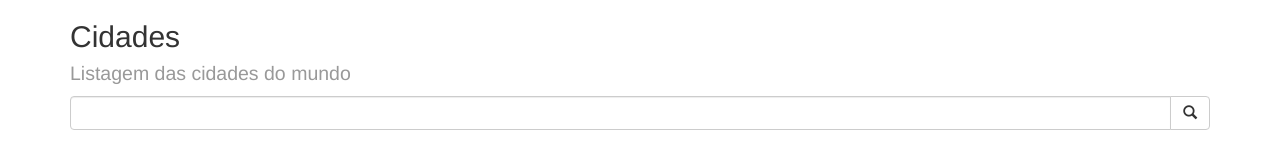
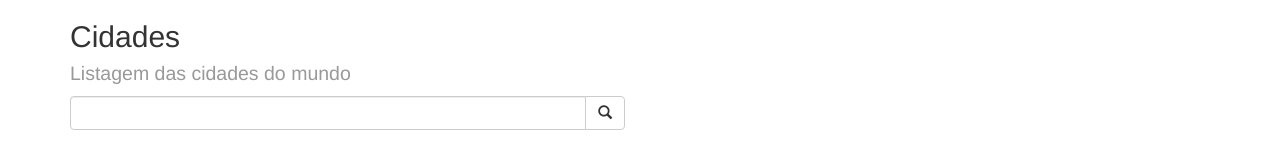
Before and after one commit to PROCERGS/template-servicos-rsmovel, a plain HTML site: page pages/exemplo-json.html in a window 1280 px wide. Drawn offline with Linux system fonts and the light colour scheme.

Commit message:
Ajuste no layout

```diff
--- a/pages/exemplo-json.html
+++ b/pages/exemplo-json.html
@@ -27,7 +27,7 @@
 
 			<div class="row">
 
-				<div class="col-xs-12">
+				<div class="col-xs-12 col-md-6">
 					<form class="form-inline" role="form">
 						<div class="input-group">
 							<input type="text" class="form-control" id="f_busca">
@@ -40,7 +40,7 @@
 				</div>
 
 
-				<div class="col-xs-12">
+				<div class="col-xs-12 col-md-6">
 					<ul id="lista_cidades" class="list-group"></ul>
 				</div>
 
```
